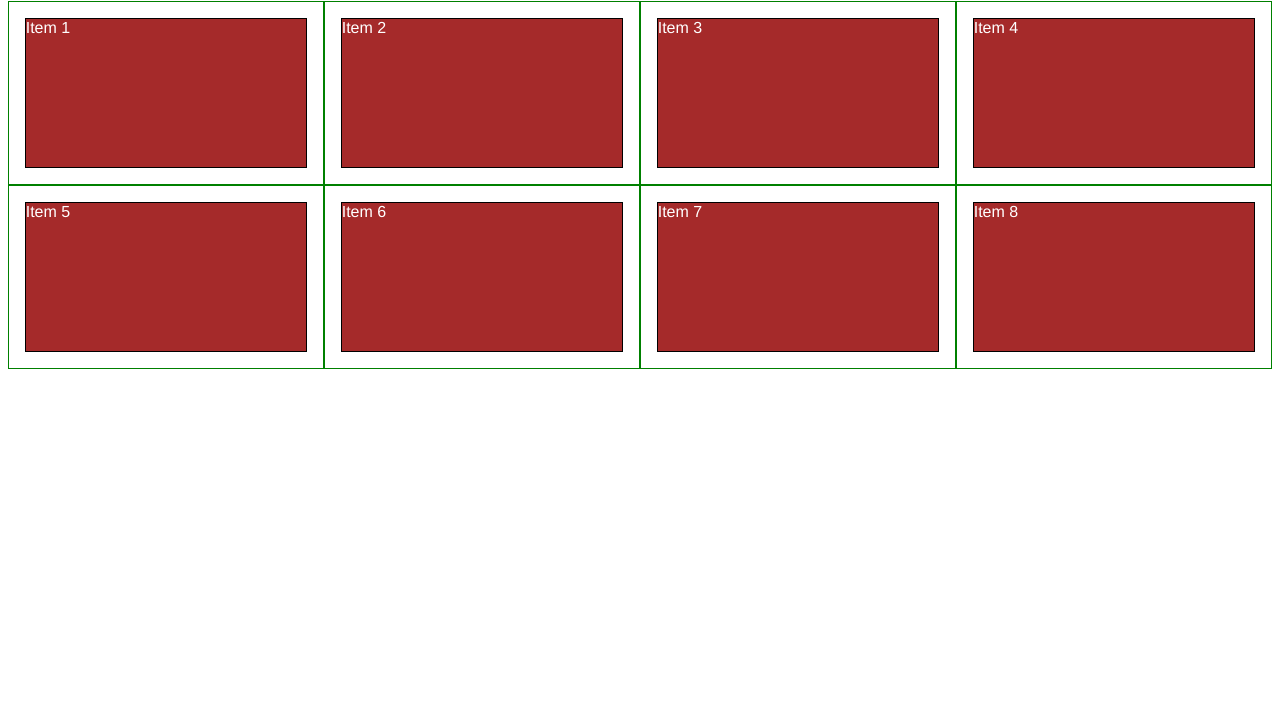
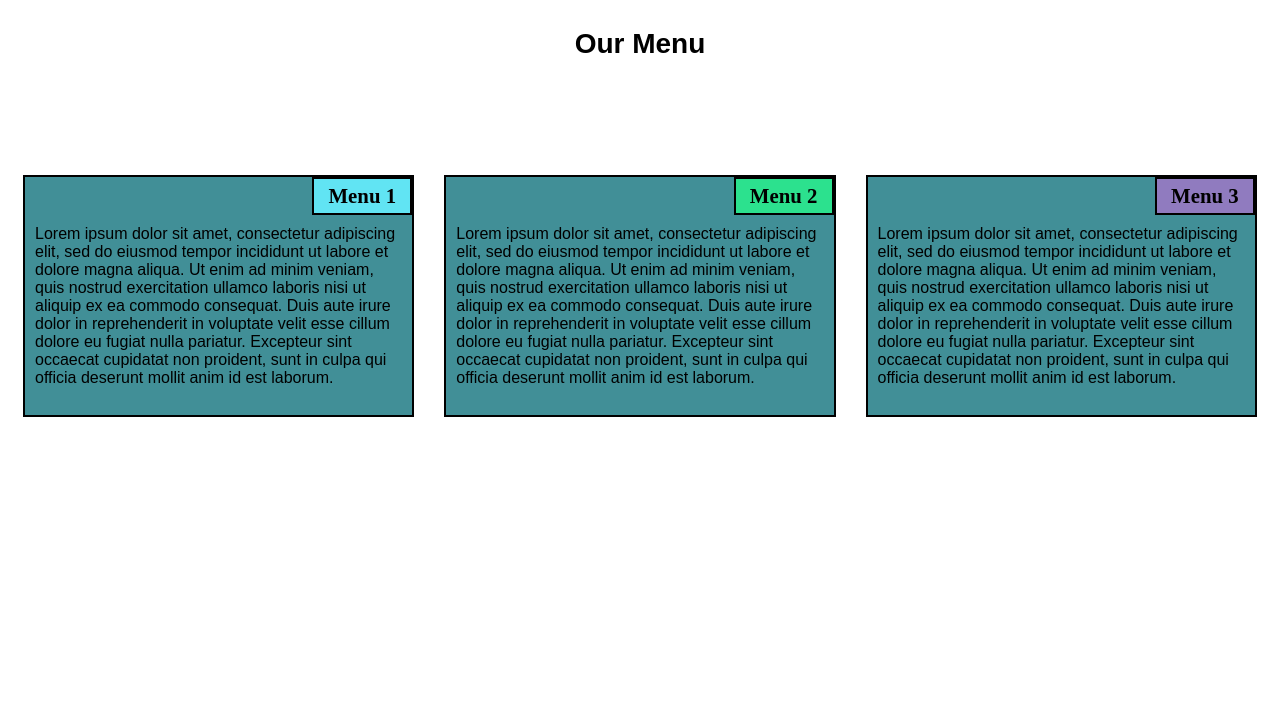
Before and after one commit to LauraT09/SiteWeekTwo, a plain HTML site: page index.html in a window 1280 px wide. Shown: the part 72-800 px from the top of the page. Drawn offline with Linux system fonts and the light colour scheme.

Commit message:
Modification

```diff
--- a/css/styles.css
+++ b/css/styles.css
@@ -1,23 +1,117 @@
-/********** Base styles **********/
 * {
     box-sizing: border-box;
   }
+  body {
+    background-color: #FFFFFF;
+  }
   h1 {
-  margin-bottom: 15px;
+    margin: 100px;
+    text-align: center;
+    font-family: Arial,Helvetica;
+    font-weight: bold;
+    font-size: 175%;
+  }
+  section {
+    position: relative;
+    padding: 15px;
+    width: 100%;
+  }
+  p {
+    position: relative;
+    clear: right;
+  }
+  div {
+    position: relative;
+    background-color: #418F97;
+    border: 2px solid black;
+    width: 100%;
+    margin-left: auto;
+    margin-right: auto;
+    margin-bottom: auto;
   }
 
-p {
-  border: 1px solid black;
-  background-color: #A52A2A;
-  width: 90%;
-  height: 150px;
-  margin-right: auto;
-  margin-left: auto;
-  font-family: Helvetica;
-  color: white;
+  .content {
+    padding: 10px;
+    border: none;
+    background-color: #418F97;
+    font-family: Arial,Helvetica;
+    color: black;
+    margin: 0px;
+    height: 200px;
+    overflow: auto;
   }
 
-/* Simple Responsive Framework. */
   .row {
+    width: 90%;
+  }
+
+  .title1 {
+    float: right;
+    width: 100px;
+    padding: 5px;
+    margin: 0px;
+    border: 2px solid black;
+    text-align: center;
+    font-size: 130%;
+    font-weight: bold;
+    background-color: #61E4F3;
+
+  }
+  .title2 {
+    float: right;
+    color: black;
+    width: 100px;
+    padding: 5px;
+    margin: 0px;
+    border: 2px solid black;
+    text-align: center;
+    font-size: 130%;
+    font-weight: bold;
+    background-color: #2CE18E;
+
+  }
+  .title3 {
+    color: black;
+    float: right;
+    width: 100px;
+    padding: 5px;
+    margin: 0px;
+    border: 2px solid black;
+    text-align: center;
+    font-size: 130%;
+    font-weight: bold;
+    background-color: #907BBF;
+
+  }
+
+  /*Desktop Configuration*/
+  @media (min-width: 992px){
+    .column-lg-4 {
+      float: left;
+      width: 33.33%;
+    }
+  }
+
+  /*Tablet Configuration*/
+  @media (min-width: 768px) and (max-width: 991px){
+    .colmn-md-6 {
+      float: left;
+      width: 50%;
+      margin-left: auto;
+      margin-right: auto;
+    }
+    .colmn-md-12 {
+      float: left;
+      width: 100%;
+      margin-left: auto;
+      margin-right: auto;
+    }
+  }
+
+  /*Mobile Configuration*/
+  @media (max-width: 767px){
+    .colmn-sm-12 {
+      float: left;
       width: 100%;
     }
+  }
--- a/index.html
+++ b/index.html
@@ -5,113 +5,33 @@
 <meta name="viewport" content="width=device-width, initial-scale=1">
 <link rel="stylesheet" href="css/styles.css">
 <title>Week Two</title>
-<style>
 
-
-
-/********** Large devices only **********/
-@media (min-width: 1200px) {
-  .col-lg-1, .col-lg-2, .col-lg-3, .col-lg-4, .col-lg-5, .col-lg-6, .col-lg-7, .col-lg-8, .col-lg-9, .col-lg-10, .col-lg-11, .col-lg-12 {
-    float: left;
-    border: 1px solid green;
-  }
-  .col-lg-1 {
-    width: 8.33%;
-  }
-  .col-lg-2 {
-    width: 16.66%;
-  }
-  .col-lg-3 {
-    width: 25%;
-  }
-  .col-lg-4 {
-    width: 33.33%;
-  }
-  .col-lg-5 {
-    width: 41.66%;
-  }
-  .col-lg-6 {
-    width: 50%;
-  }
-  .col-lg-7 {
-    width: 58.33%;
-  }
-  .col-lg-8 {
-    width: 66.66%;
-  }
-  .col-lg-9 {
-    width: 74.99%;
-  }
-  .col-lg-10 {
-    width: 83.33%;
-  }
-  .col-lg-11 {
-    width: 91.66%;
-  }
-  .col-lg-12 {
-    width: 100%;
-  }
-}
-
-/********** Medium devices only **********/
-@media (min-width: 992px) and (max-width: 1199px) {
-  .col-md-1, .col-md-2, .col-md-3, .col-md-4, .col-md-5, .col-md-6, .col-md-7, .col-md-8, .col-md-9, .col-md-10, .col-md-11, .col-md-12 {
-    float: left;
-    border: 1px solid green;
-  }
-  .col-md-1 {
-    width: 8.33%;
-  }
-  .col-md-2 {
-    width: 16.66%;
-  }
-  .col-md-3 {
-    width: 25%;
-  }
-  .col-md-4 {
-    width: 33.33%;
-  }
-  .col-md-5 {
-    width: 41.66%;
-  }
-  .col-md-6 {
-    width: 50%;
-  }
-  .col-md-7 {
-    width: 58.33%;
-  }
-  .col-md-8 {
-    width: 66.66%;
-  }
-  .col-md-9 {
-    width: 74.99%;
-  }
-  .col-md-10 {
-    width: 83.33%;
-  }
-  .col-md-11 {
-    width: 91.66%;
-  }
-  .col-md-12 {
-    width: 100%;
-  }
-}
-
-</style>
 </head>
 <body>
-<h1>Responsive Layout</h1>
+<h1>Our Menu</h1>
 
-<div class="row">
-  <div class="col-lg-3 col-md-6"><p>Item 1</p></div>
-  <div class="col-lg-3 col-md-6"><p>Item 2</p></div>
-  <div class="col-lg-3 col-md-6"><p>Item 3</p></div>
-  <div class="col-lg-3 col-md-6"><p>Item 4</p></div>
-  <div class="col-lg-3 col-md-6"><p>Item 5</p></div>
-  <div class="col-lg-3 col-md-6"><p>Item 6</p></div>
-  <div class="col-lg-3 col-md-6"><p>Item 7</p></div>
-  <div class="col-lg-3 col-md-6"><p>Item 8</p></div>
-</div>
+<section class="column-lg-4 colmn-md-6 colmn-sm-12">
+		<div>
+			<p class="title1">Menu 1</p>
+			<p class="content">
+			 Lorem ipsum dolor sit amet, consectetur adipiscing elit, sed do eiusmod tempor incididunt ut labore et dolore magna aliqua. Ut enim ad minim veniam, quis nostrud exercitation ullamco laboris nisi ut aliquip ex ea commodo consequat. Duis aute irure dolor in reprehenderit in voluptate velit esse cillum dolore eu fugiat nulla pariatur. Excepteur sint occaecat cupidatat non proident, sunt in culpa qui officia deserunt mollit anim id est laborum.
+			</p>
+		</div>
+	</section>
+
+	<section class="column-lg-4 colmn-md-6 colmn-sm-12">
+		<div>
+			<p class="title2">Menu 2</p>
+			<p class="content">Lorem ipsum dolor sit amet, consectetur adipiscing elit, sed do eiusmod tempor incididunt ut labore et dolore magna aliqua. Ut enim ad minim veniam, quis nostrud exercitation ullamco laboris nisi ut aliquip ex ea commodo consequat. Duis aute irure dolor in reprehenderit in voluptate velit esse cillum dolore eu fugiat nulla pariatur. Excepteur sint occaecat cupidatat non proident, sunt in culpa qui officia deserunt mollit anim id est laborum.</p>
+		</div>
+	</section>
+
+	<section class="column-lg-4 colmn-md-12 colmn-sm-12">
+	<div>
+		<p class="title3">Menu 3</p>
+			<p class="content">Lorem ipsum dolor sit amet, consectetur adipiscing elit, sed do eiusmod tempor incididunt ut labore et dolore magna aliqua. Ut enim ad minim veniam, quis nostrud exercitation ullamco laboris nisi ut aliquip ex ea commodo consequat. Duis aute irure dolor in reprehenderit in voluptate velit esse cillum dolore eu fugiat nulla pariatur. Excepteur sint occaecat cupidatat non proident, sunt in culpa qui officia deserunt mollit anim id est laborum.</p>
+	</div>
+</section>
 
 </body>
 </html>
```
Lines whose indentation alone changed are shown as unchanged.
